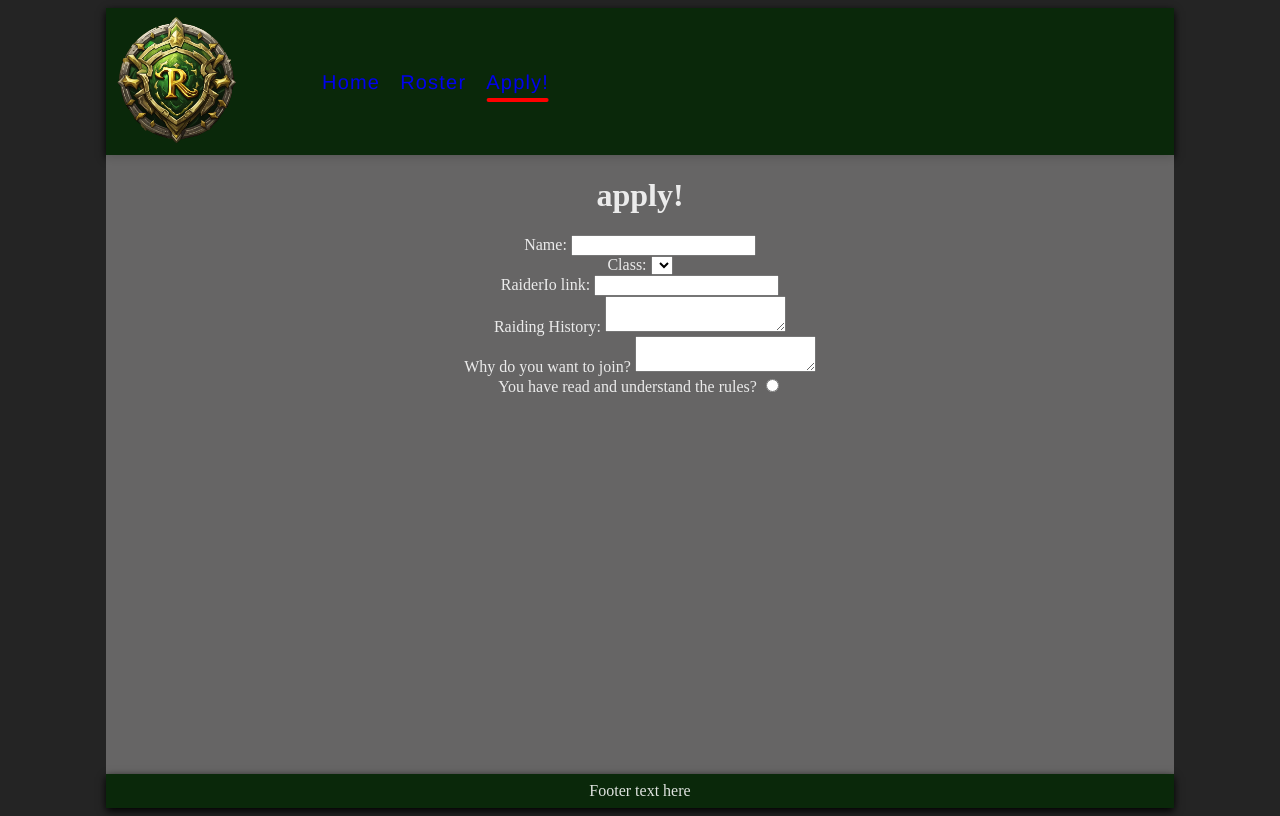
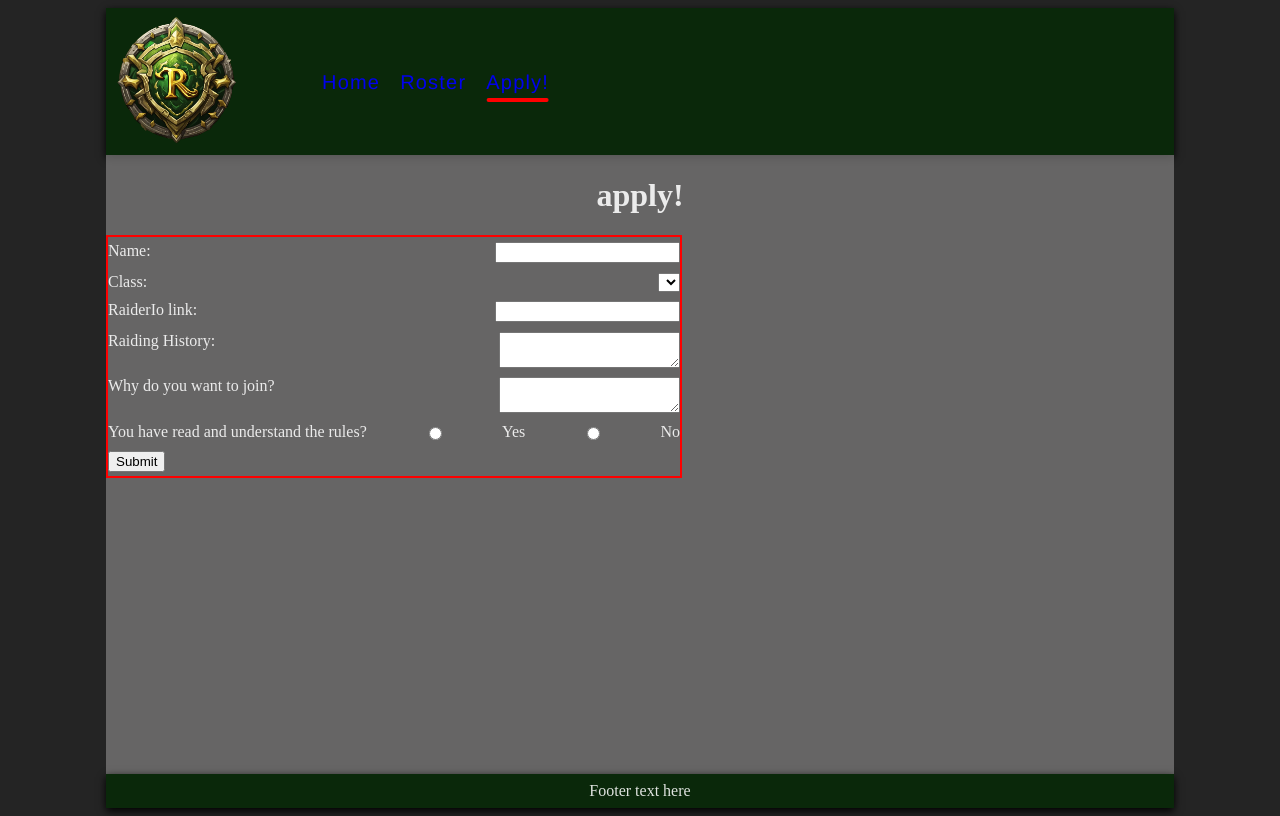
Before and after one commit to Regni/Rancour_Guild, a React (Vite) app: page /apply in a window 1280 px wide. Built offline with nearby package versions, Linux system fonts and the light colour scheme.

Commit message:
styling is a problem contentcontainer css bug

```diff
--- a/src/components/RaiderCard.jsx
+++ b/src/components/RaiderCard.jsx
@@ -1,5 +1,5 @@
 import React, { useCallback, useEffect, useState } from "react";
-
+import "../styling/Raiders.css";
 const RaiderCard = ({ raider, handleRaiderData }) => {
   const [mythicDungeonsDone, setMythicDungeonsDone] = useState([]);
 
--- a/src/pages/Apply.jsx
+++ b/src/pages/Apply.jsx
@@ -1,4 +1,5 @@
 import React from 'react'
+import "../styling/Apply.css"
 
 const Apply = () => {
 
@@ -9,20 +10,33 @@ const Apply = () => {
    <div className="formItem">
     <label htmlFor="name">Name: </label> <input type='text' />
      </div><div className="formItem">
-    <label htmlFor="class">Class: <select>
+    <label htmlFor="class">Class: </label><select>
       <option value=""></option>
-      </select></label>
-      </div><div className="formItem">
-    <label htmlFor="raiderIoLink">RaiderIo link: <input type="url" /></label>
-    </div><div className="formItem">
-    <label htmlFor='history'>Raiding History: <textarea></textarea></label>
-    </div><div className="formItem">
-    <label htmlFor='motivation'>Why do you want to join? <textarea></textarea></label>
-    </div><div className="formItem">
-    <label htmlFor="rules">You have read and understand the rules? <input type="radio" /></label>
+      <option value=""></option>
+      <option value=""></option>
+      <option value=""></option>
+      <option value=""></option>
+      <option value=""></option>
+      </select>
+      </div>
+    <div className="formItem">
+    <label htmlFor="raiderIoLink">RaiderIo link: </label>
+    <input type="url" />
+    </div>
+    <div className="formItem">
+    <label htmlFor='history'>Raiding History: </label><textarea></textarea>
+    </div>
+    <div className="formItem">
+    <label htmlFor='motivation'>Why do you want to join? </label><textarea></textarea>
+    </div>
+    <div className="formItem">
+    <label htmlFor="rules">You have read and understand the rules? </label>
+    <input type="radio" name="rules" value="yes" id='rulesYes' /> <label htmlFor="rulesYes">Yes</label>
+
+    <input type="radio" name="rules" id='rulesNo' value="no" /> <label htmlFor="rulesNo">No</label>
     </div>
 
-
+<div className="formItem"><input type='submit'/></div>
 
 
 
--- a/src/styling/Apply.css
+++ b/src/styling/Apply.css
@@ -1,4 +1,19 @@
 form{
   display: flex;
   flex-direction: column;
+  width: 45vw;
+  min-width: 450px;
+  border: 2px solid red;
 }
+
+.contentContainer{
+  /* display: flex;
+  flex-direction: column;
+  align-items: center; */
+}
+
+.formItem{
+  margin: 0.3rem 0;
+  display: flex;
+  justify-content: space-between;
+}
```
